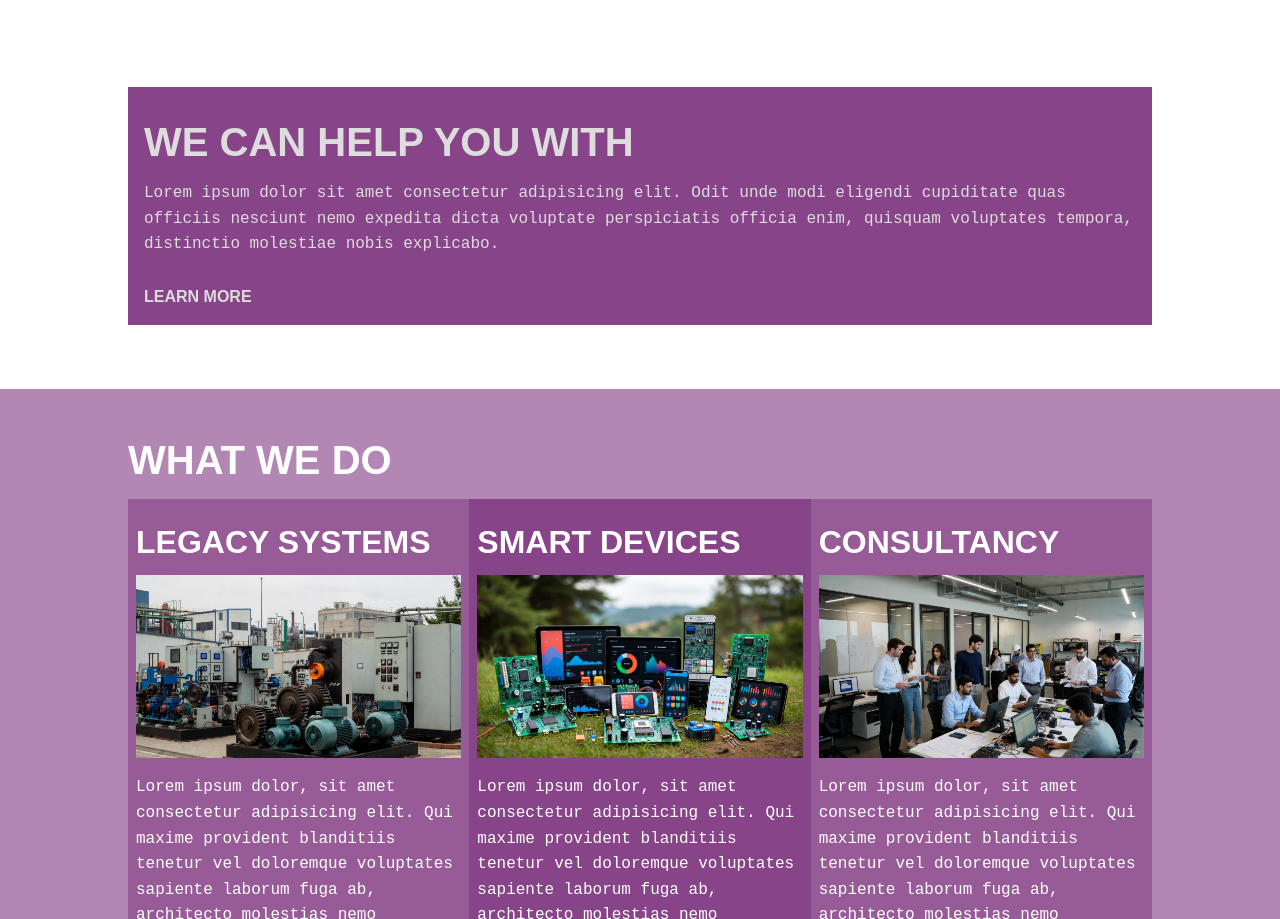
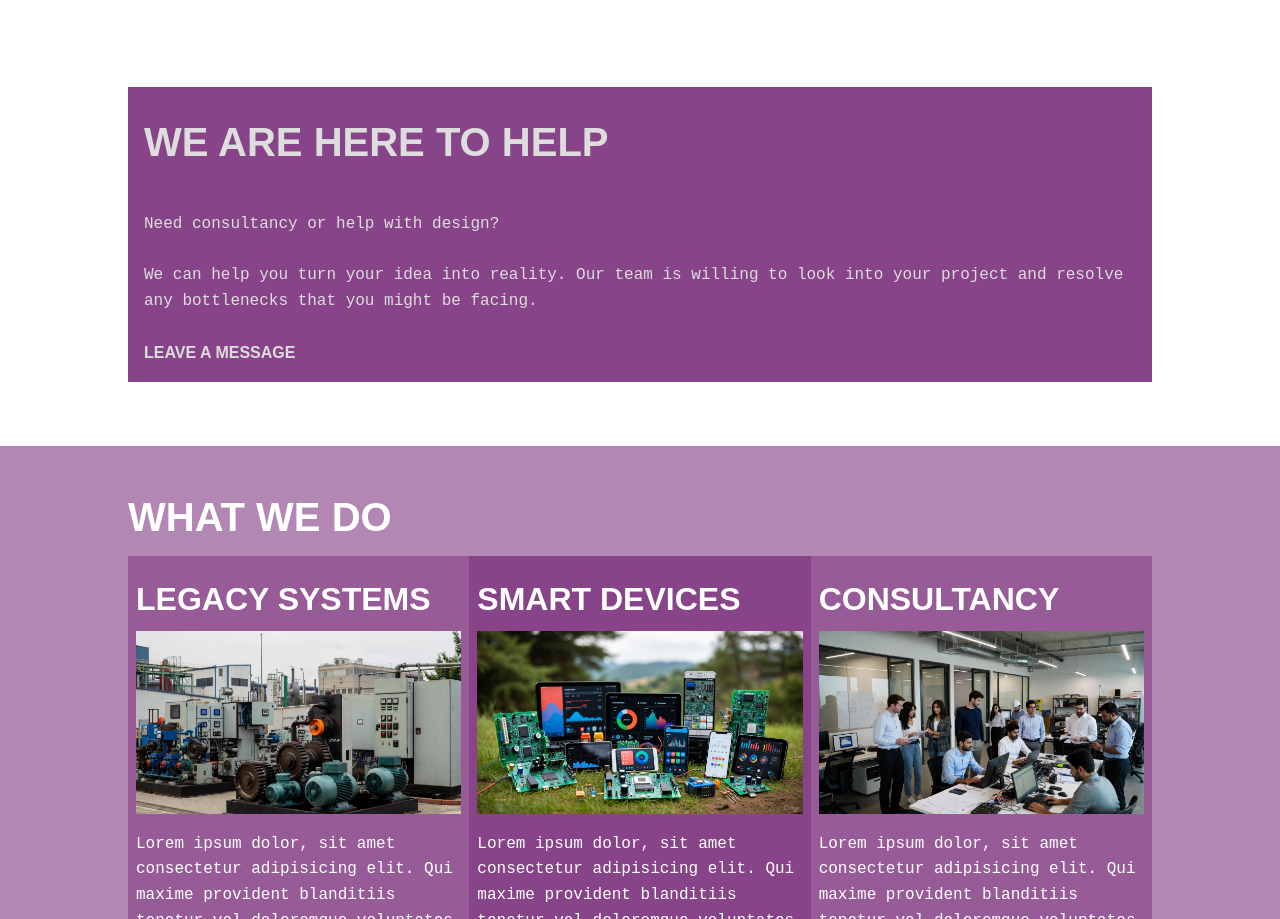
Before and after one commit to RetroToggle/RetroToggle, a plain HTML site: page index.html in a window 1280 px wide. Shown: the part 1366-2285 px from the top of the page. Drawn offline with Linux system fonts and the light colour scheme; a web font is replaced by a local one.

Commit message:
Copy updated.

```diff
--- a/index.html
+++ b/index.html
@@ -508,13 +508,19 @@
 
         <div class="defAlignemnt defSection">
             <div class="promoBanner">
-                <h2>WE CAN HELP YOU WITH</h2>
+                <h2>WE ARE HERE TO HELP</h2>
 
-                <p>Lorem ipsum dolor sit amet consectetur adipisicing elit. Odit unde modi eligendi cupiditate quas officiis nesciunt nemo expedita dicta voluptate perspiciatis officia enim, quisquam voluptates tempora, distinctio molestiae nobis explicabo.</p>
+				<br>
+
+				<p>
+					Need consultancy or help with design?
+					<br><br>
+					We can help you turn your idea into reality. Our team is willing to look into your project and resolve any bottlenecks that you might be facing.
+				</p>
 
                 <br>
 
-                <a href="#">LEARN MORE</a>
+                <a href="#contact">LEAVE A MESSAGE</a>
             </div>
         </div>
 
```
